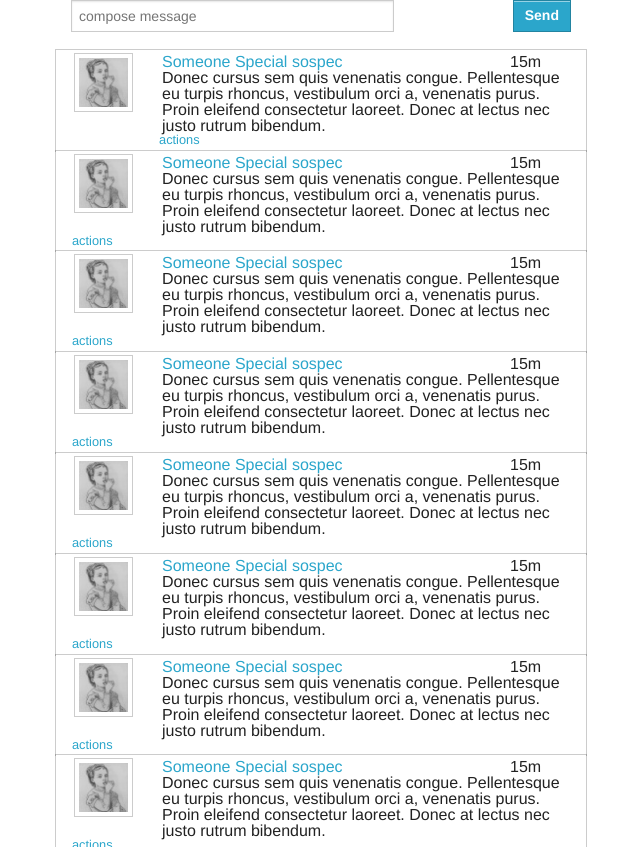
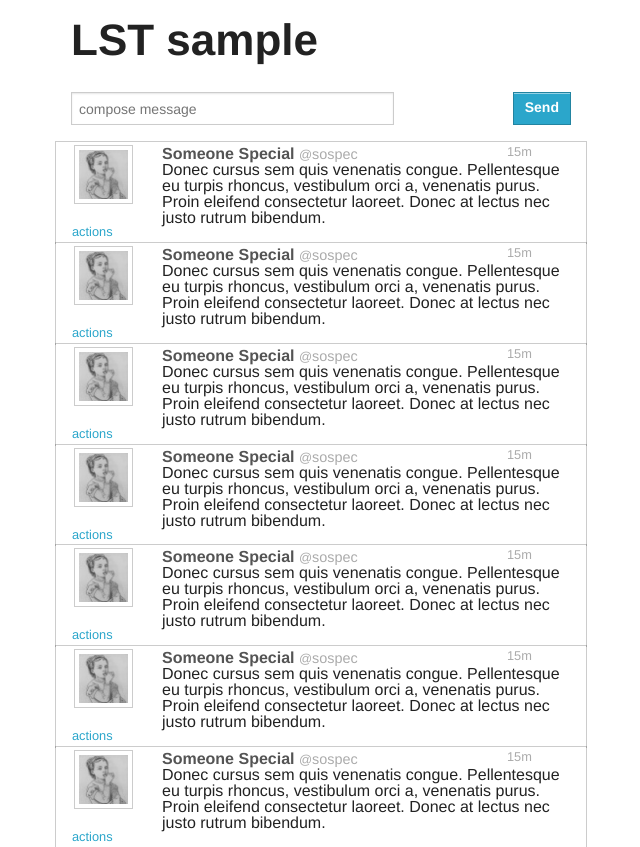
Before and after one commit to dikini/lst, a plain HTML site: page index.html in a window 1280 px wide. Shown: the top 847 px of the page, without its empty margins (319-959 px from the left). Drawn offline with Linux system fonts and the light colour scheme.

Commit message:
minor html and sass update

```diff
--- a/index.html
+++ b/index.html
@@ -14,7 +14,9 @@
   <title>test</title>
 </head>
 <body class="row">
-
+    <header  class="life-stream small-8 small-offset-1 large-6 large-offset-3 ">
+    <h1>LST sample</h1>
+    </header>
     <div class="life-stream small-8 small-offset-1 large-6 large-offset-3 ">
         <form class="new-message row">
                 <div class="small-8 columns">
@@ -23,7 +25,6 @@
                 <div class="small-2 columns">
                   <a href="#" class="button prefix">Send</a>
                 </div>
-
         </form>
 
         <div class="message row">
@@ -35,7 +36,8 @@
             </div>
             <div class="time small-1 offset-1 columns">15m</div>
             <div class="message small-10 columns">Donec cursus sem quis venenatis congue. Pellentesque eu turpis rhoncus, vestibulum orci a, venenatis purus. Proin eleifend consectetur laoreet. Donec at lectus nec justo rutrum bibendum.</div>
-            <div class="actions small-10 small-offset-2 columns">actions</div>
+            <div class="actions small-12 columns">actions
+            </div>
         </div>
         <div class="message row">
             <div class="avatar small-2 columns">
--- a/sass/_lst.scss
+++ b/sass/_lst.scss
@@ -18,9 +18,6 @@ $message-transition-speed: 200ms;
        box-shadow: $message-box-shadow;
    }
 
-   #{$selector}:hover {
-   		box-shadow: $message-box-shadow-hover;
-   }
 }
 
 
@@ -37,3 +34,25 @@ $message-transition-speed: 200ms;
    font-size: 80%;
    color: $primary-color;
 }
+
+.message > .names > .name {
+  color: lighten( #000, 33%);
+  font-weight: 700;
+}
+
+.message > .names > .nick {
+  font-size: 90%;
+  color: darken( #fff, 33% );
+
+}
+.message > .names > .nick:before {
+  content: "@";
+  font-size: 90%;
+  color: darken( #fff, 33% );
+}
+
+.message > .time {
+  font-size: 80%;
+  color: darken( #fff, 33% );
+
+}
```
Also changed, not shown: stylesheets/app.css.
